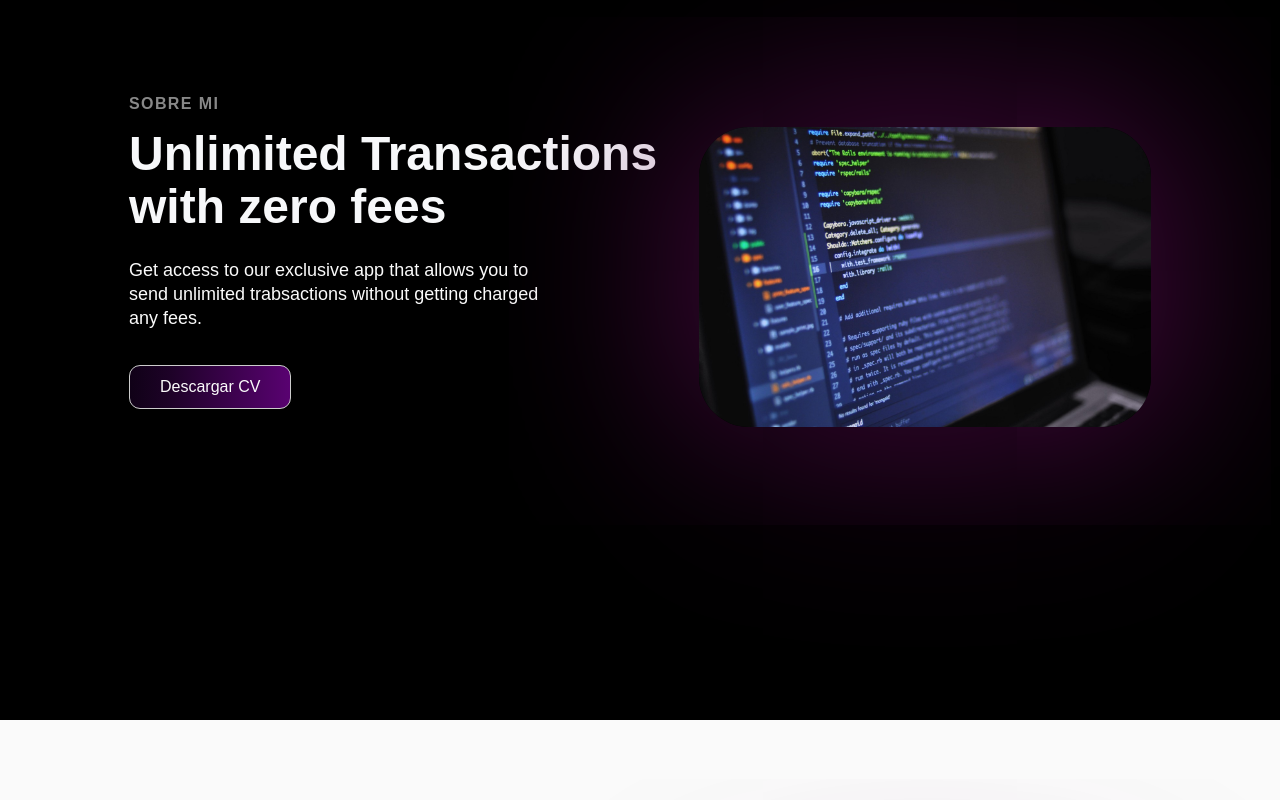
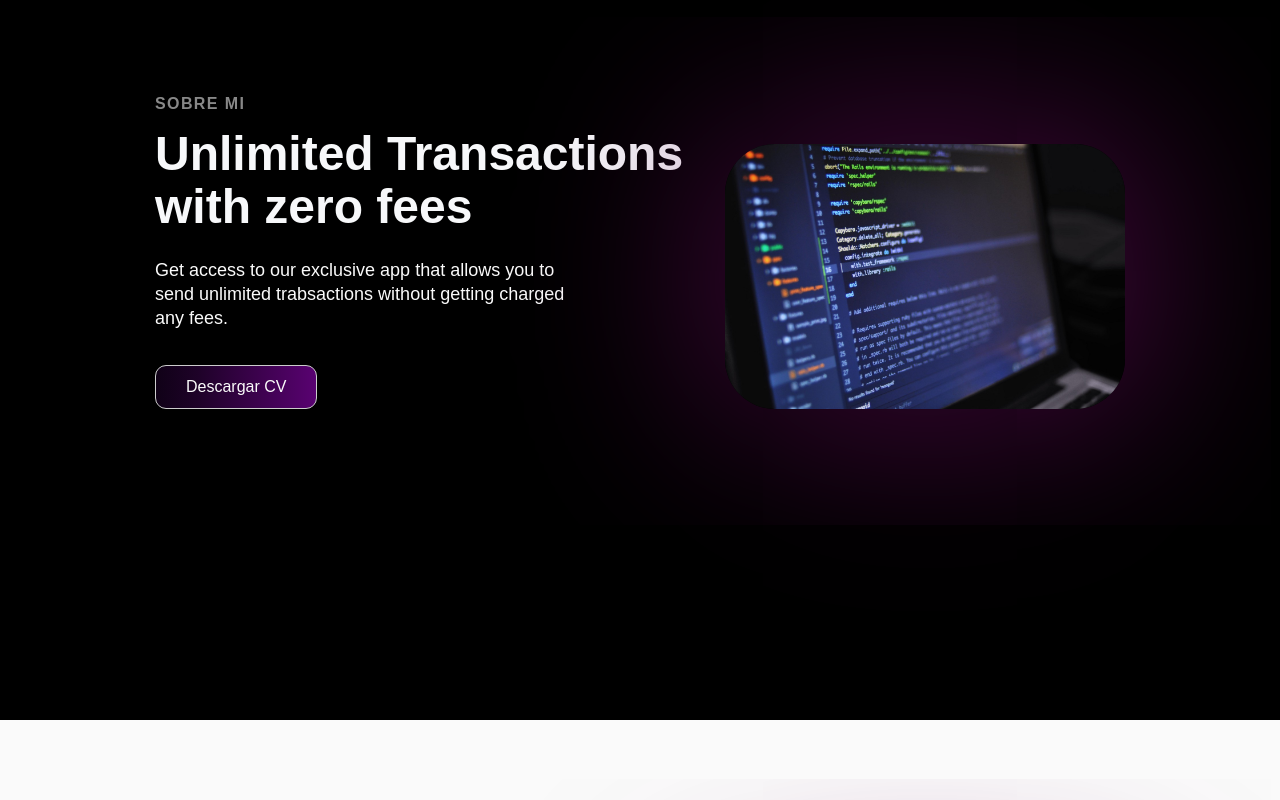
Before and after one commit to JeralPineda/portfolio, a React (Create React App) app: page / in a window 1280 px wide. Shown: the part 1000-1800 px from the top of the page. Built offline with nearby package versions, Linux system fonts and the light colour scheme; a web font is replaced by a local one; what assets would draw is missing.

Commit message:
Correccion en la tamaño de la imagen

```diff
--- a/src/components/web/InfoSection/InfoElements.js
+++ b/src/components/web/InfoSection/InfoElements.js
@@ -87,13 +87,12 @@ export const BtnWrap = styled.div`
 `;
 
 export const ImgWrap = styled.div`
-   max-width: 50rem;
+   max-width: 40rem;
    height: 100%;
 `;
 
 export const Img = styled.img`
    width: 100%;
-   height: 300px;
    margin: 0 0 1rem 0;
    border-radius: 30px;
    -moz-border-radius: 50px;
```
